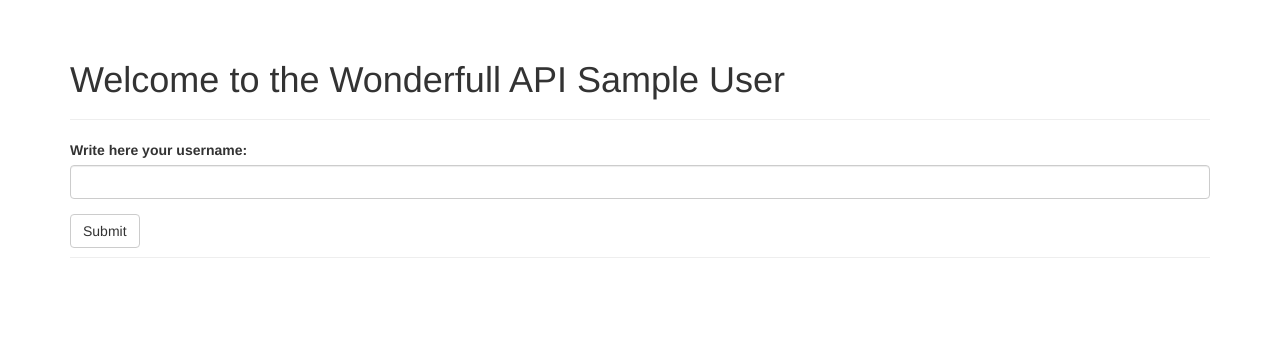
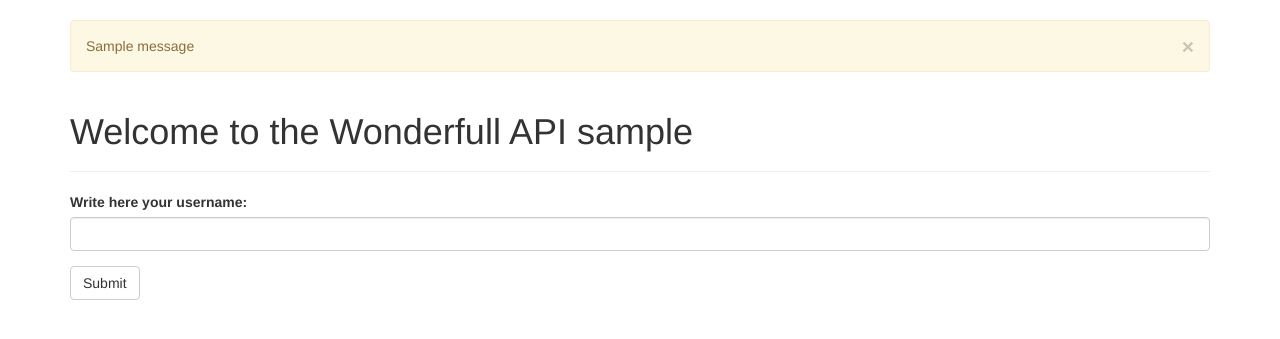
Before and after one commit to msand14/API_example, a Flask app: page / in a window 1280 px wide. Shown: the part 52-391 px from the top of the page. Run offline with Flask 2, Linux system fonts and the light colour scheme; a user stored in the database is signed in; tables that the repository leaves empty hold one stand-in row (values such as "Sample post"); one stand-in notice (Sample message) is shown; some libraries are stand-ins or nearby versions.

Commit message:
Added log out view and some old change with adding flash messages in the base.html

```diff
--- a/app_code/main/views.py
+++ b/app_code/main/views.py
@@ -4,9 +4,9 @@ from .forms import UserForm
 
 #Functions
 @main.route('/', methods=['GET', 'POST'])
-def main_page():
+def index():
     form = UserForm()
     if form.validate_on_submit():
         session['name'] = form.name.data
-        return redirect(url_for('.main_page'))
-    return render_template('user_main.html',form = form, user_name = session.get('name'))
+        return redirect(url_for('.index'))
+    return render_template('index.html',form = form, user_name = session.get('name'))
--- a/app_code/templates/base.html
+++ b/app_code/templates/base.html
@@ -33,8 +33,13 @@
 
 {% block content %}
 <div class="container">
-    <div class="page-header">
-        {% block page_content %}{% endblock %}
+    {% for message in get_flashed_messages() %}
+    <div class="alert alert-warning">
+        <button type="button" class="close" data-dismiss="alert">&times;</button>
+        {{ message }}
     </div>
+    {% endfor %}
+
+    {% block page_content %}{% endblock %}
 </div>
 {% endblock %}
--- a/app_code/templates/user_main.html
+++ b/app_code/templates/index.html
@@ -5,7 +5,7 @@
 
 {% block page_content %}
 <div class="page-header">
-    <h1>Welcome to the Wonderfull API {% if user_name %}{{user_name}}{% else %}Stranger{% endif %}</h1>
+    <h1>Welcome to the Wonderfull API {% if current_user.is_authenticated %}{{current_user.username}}{% else %}Stranger{% endif %}</h1>
 </div>
 {{ wtf.quick_form(form)}}
 {% endblock %}
```
Also changed, not shown: app_code/auth/views.py (+23 -3 lines), 1 other file.
